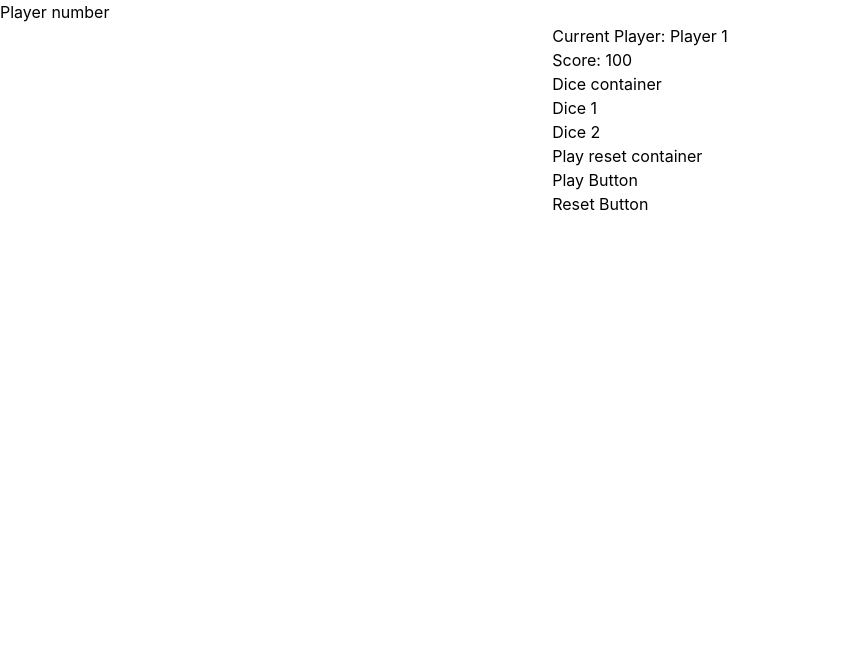
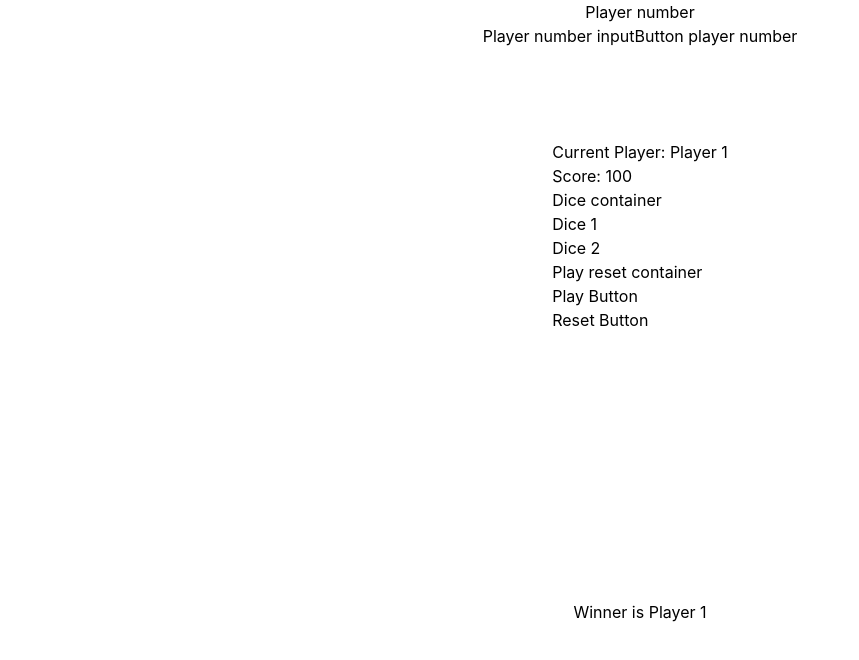
Before and after one commit to Gaello-Rajaonah/dice-app, a React (Create React App) app: page / in a window 1280 px wide. Shown: the top 660 px of the page, without its empty margins (0-859 px from the left). Built offline with nearby package versions, Linux system fonts and the light colour scheme.

Commit message:
Placing layout

```diff
--- a/src/pages/DiceHome/DiceHome.tsx
+++ b/src/pages/DiceHome/DiceHome.tsx
@@ -3,15 +3,26 @@ import DicePlatform from "../../containers/DicePlatform";
 const DiceHome = () => {
     return (
 
-        <div>
-            <h3> Player number </h3>
-        <div className="flex h-full w-full items-center justify-center">
-         <DicePlatform/>
-        </div>
+        <div className="flex flex-col items-center h-full justify-between">
+            <div className="flex flex-col items-center">
+                <div> Player number </div>
+                <div className="flex">
+                    <div>Player number input</div>
+                    <div>Button player number</div>
+                </div>
+
+            </div>
+            <div className="flex h-full w-full items-center justify-center">
+                <DicePlatform />
+            </div>
+
+            <div className="flex h-full w-full items-center justify-center">
+                Winner is Player 1
+            </div>
 
         </div>
 
     );
-  };
+};
 
-  export default DiceHome;
+export default DiceHome;
```
